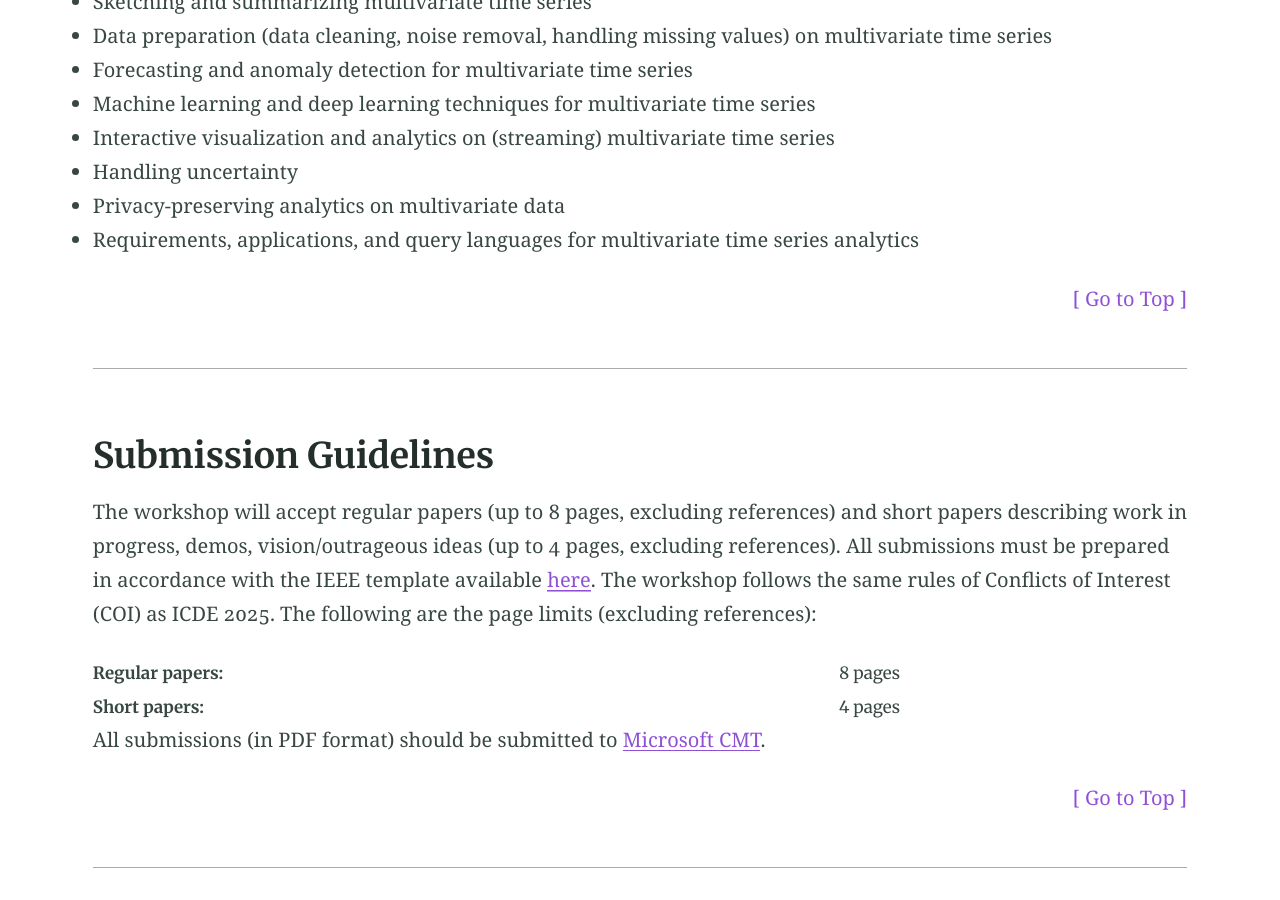
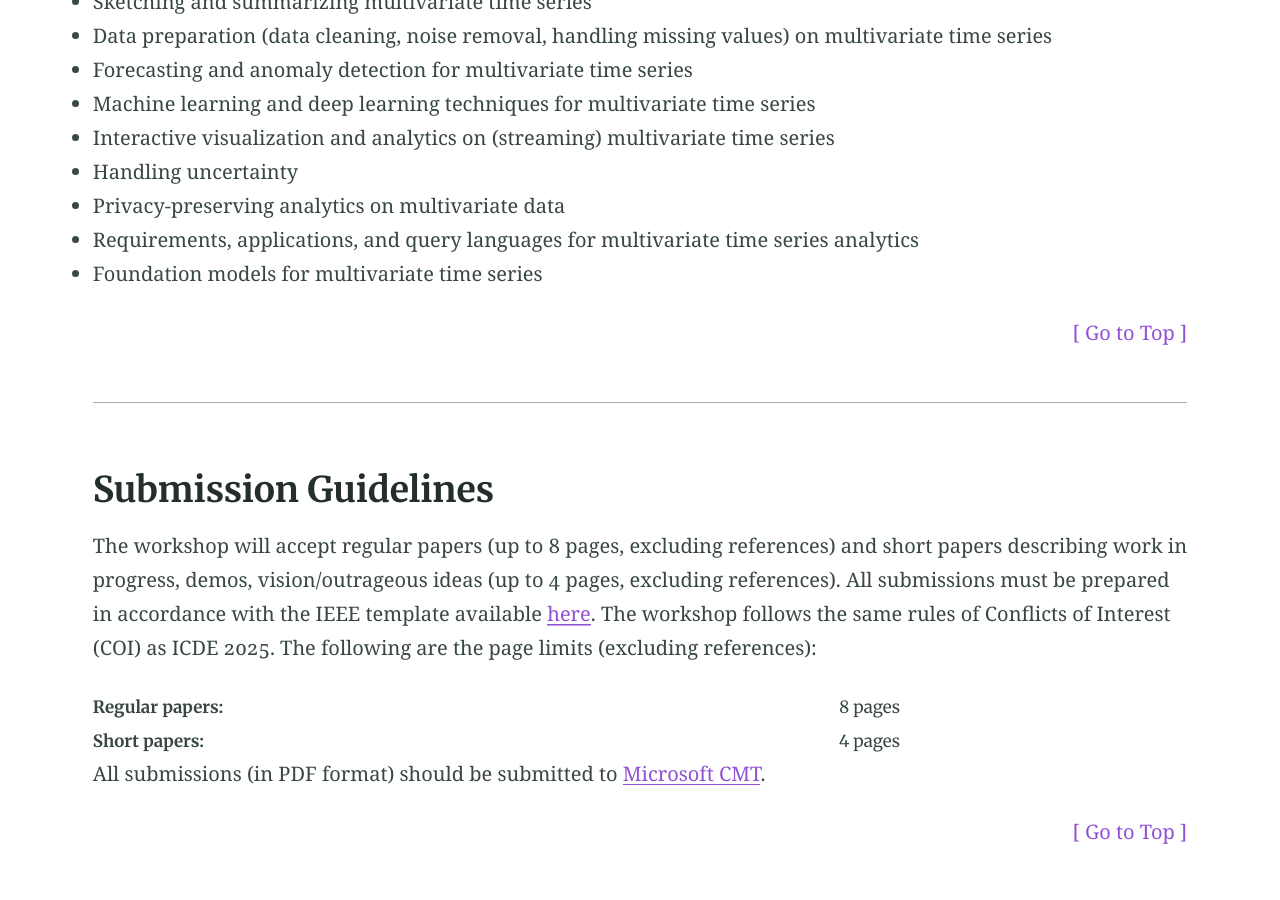
Before and after one commit to opapapetrou/multisa2025.github.io, a Jekyll site: the page built from index.md, in a window 1280 px wide and 900 px high, scrolled down 1665 px. Built offline with Jekyll 4.4.1, drawn with Linux system fonts in a browser that asks for light colours.

Commit message:
Update index.md

```diff
--- a/index.md
+++ b/index.md
@@ -63,6 +63,7 @@ The topics of interest include (but are not limited to):
 - Handling uncertainty
 - Privacy-preserving analytics on multivariate data
 - Requirements, applications, and query languages for multivariate time series analytics
+- Foundation models for multivariate time series
 
 <!-- Back to top button -->
 <div class="go-to-top">
```
